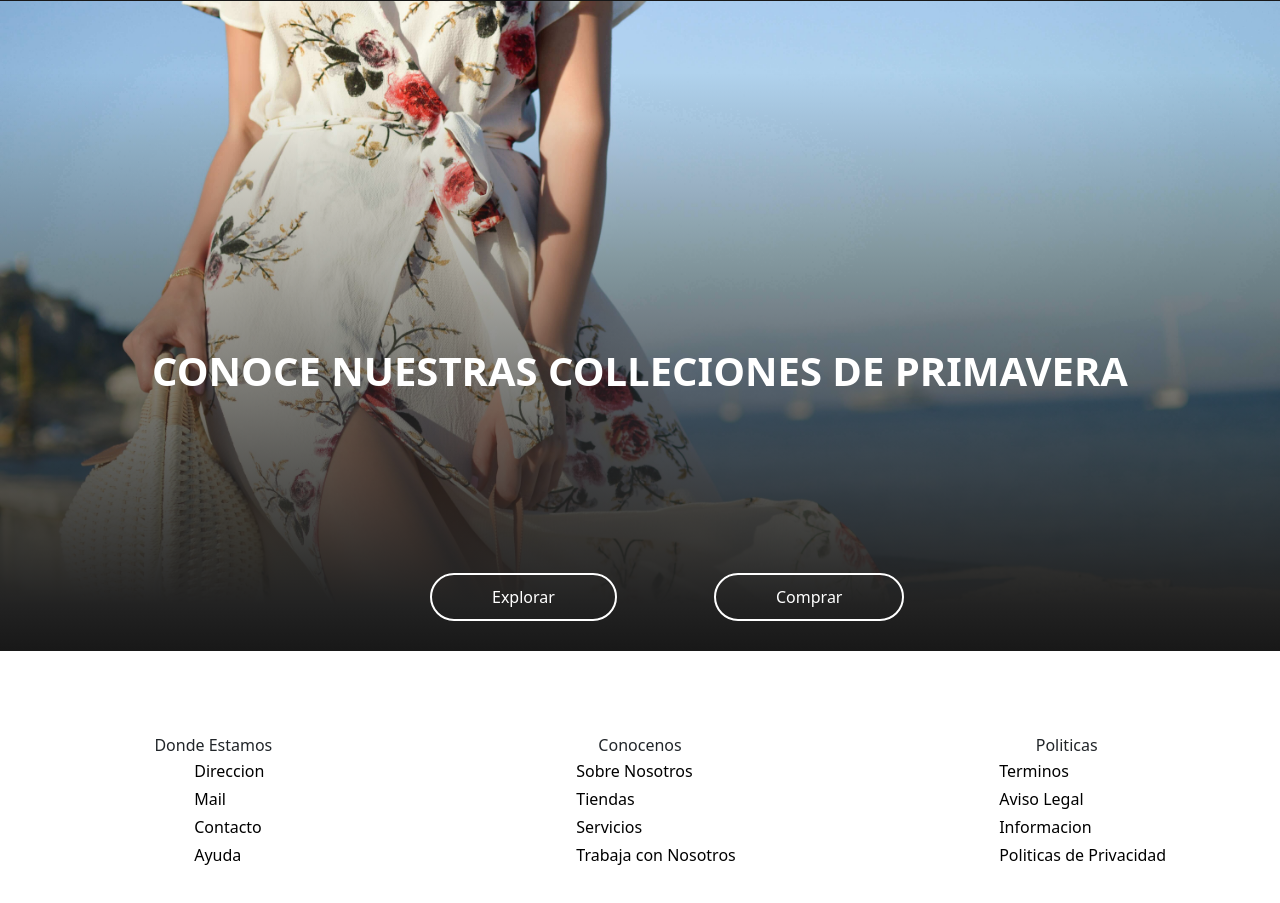
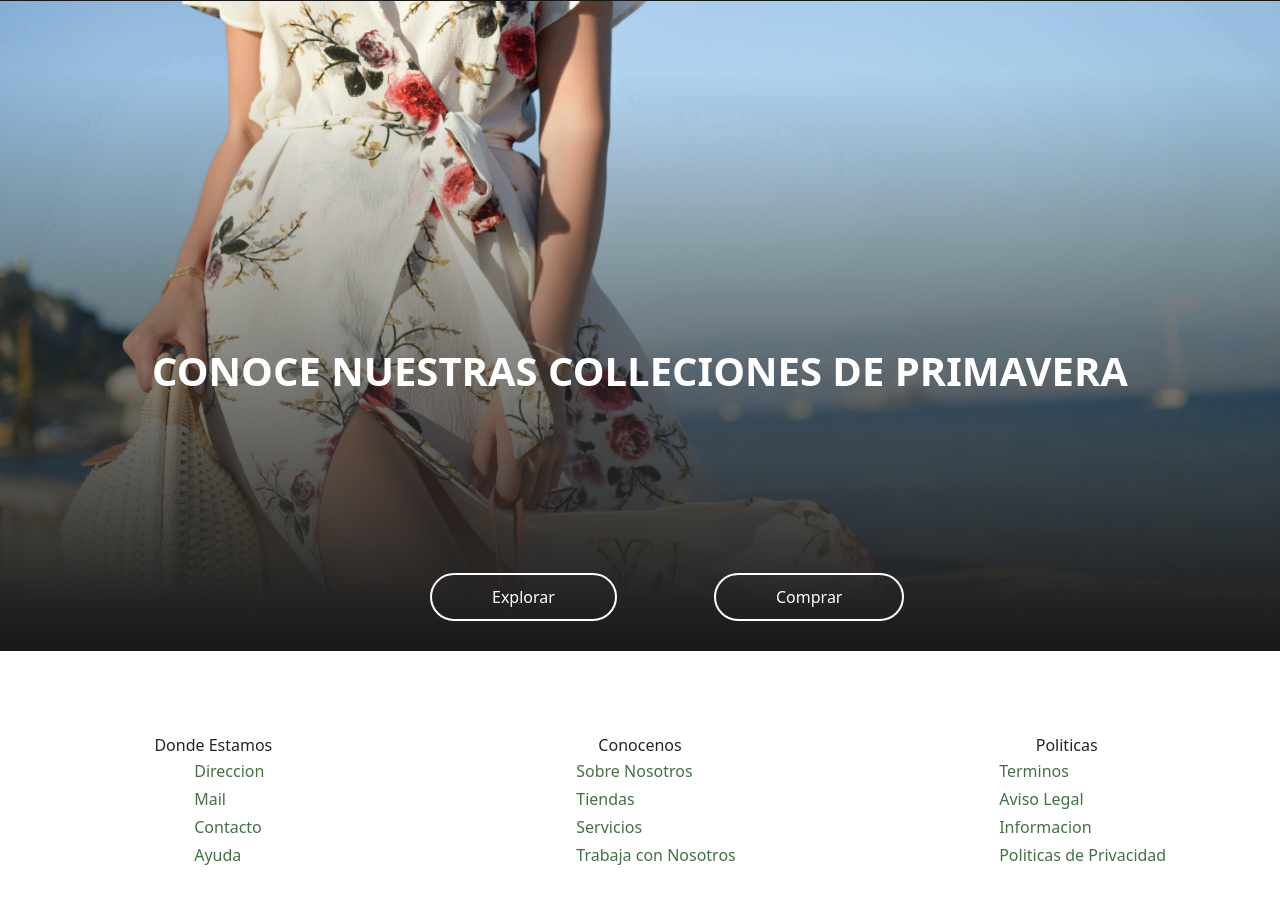
Before and after one commit to conradojuliosisnero/e-commers, a plain HTML site: page index.html in a window 1280 px wide. Shown: the part 1449-2352 px from the top of the page. Drawn offline with nearby package versions, Linux system fonts and the light colour scheme.

Commit message:
cambie el color del texto del footer

```diff
--- a/sass/_footer.scss
+++ b/sass/_footer.scss
@@ -24,7 +24,7 @@
                 transition:transform .3s ease-in;
                 a{
                     text-decoration: none;
-                    color: #000000;
+                    color: $color-green-litgh;
                     @include font(1em,300);
                     &:hover{
                         text-decoration: underline 1px;
```
Also changed, not shown: style/style.css, 1 other file.
